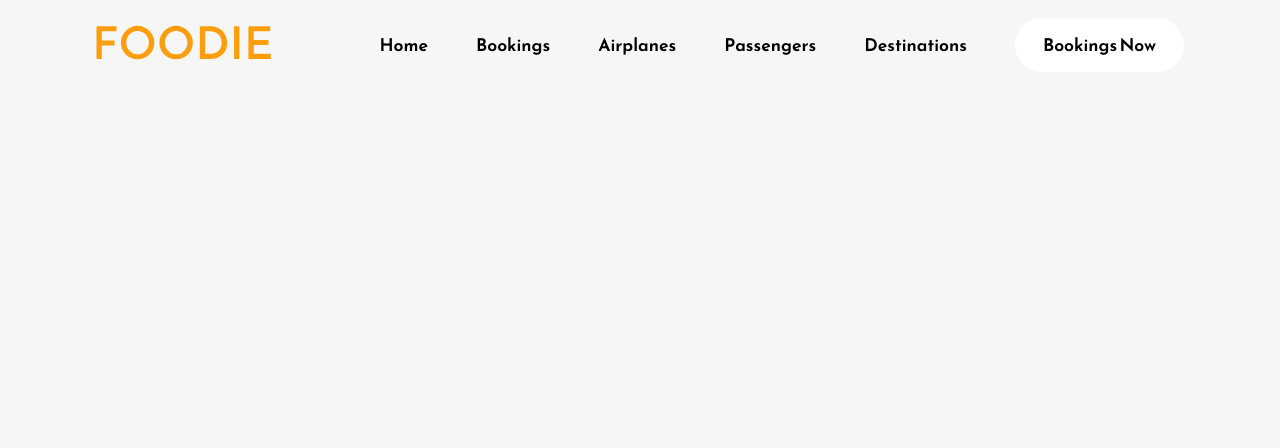
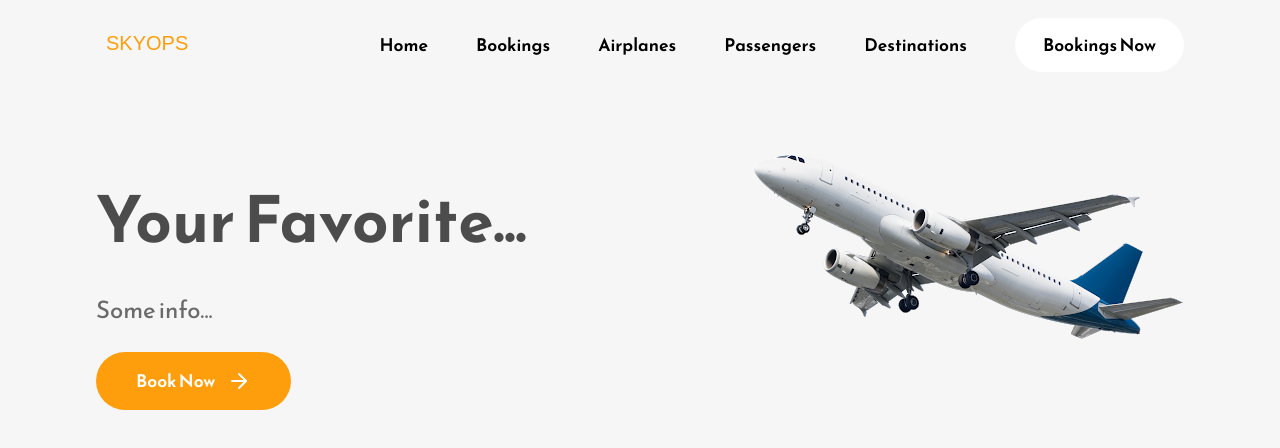
Before and after one commit to shriyansh1234/SkyOps123, a React (Create React App) app in the folder client/: page / in a window 1280 px wide. Shown: the top 448 px of the page. Built offline with nearby package versions, Linux system fonts and the light colour scheme.

Commit message:
Swapped out Images

```diff
--- a/client/src/components/Home.js
+++ b/client/src/components/Home.js
@@ -1,10 +1,34 @@
 import React from 'react'
 import Navbar from "./Navbar"
+import BannerBackground from "../Assets/home-banner-background.png"
+import BannerImage from "../Assets/home-banner-image.png"
+import { FiArrowRight } from "react-icons/fi"
 
 const Home = () => {
   return (
     <div className = "home-container">
         <Navbar/>
+        <div className="home-banner-container">
+          <div className='home-bannerImage-container'>
+            {/* <img src={BannerBackground} alt="" /> */}
+          </div>
+
+          <div className='home-text-section'>
+            <h1 className='primary-heading'>
+              Your Favorite...
+            </h1>
+            <p className='primary-text'>
+              Some info...
+            </p>
+            <button className='secondary-button' >
+              Book Now <FiArrowRight />
+            </button>
+          </div>
+
+          <div className='home-image-container' >
+            <img src={BannerImage} alt="" />
+          </div>
+        </div>
     </div>
   )
 }
```
Also changed, not shown: client/src/Assets/Logo.svg, client/src/Assets/home-banner-image.png.
